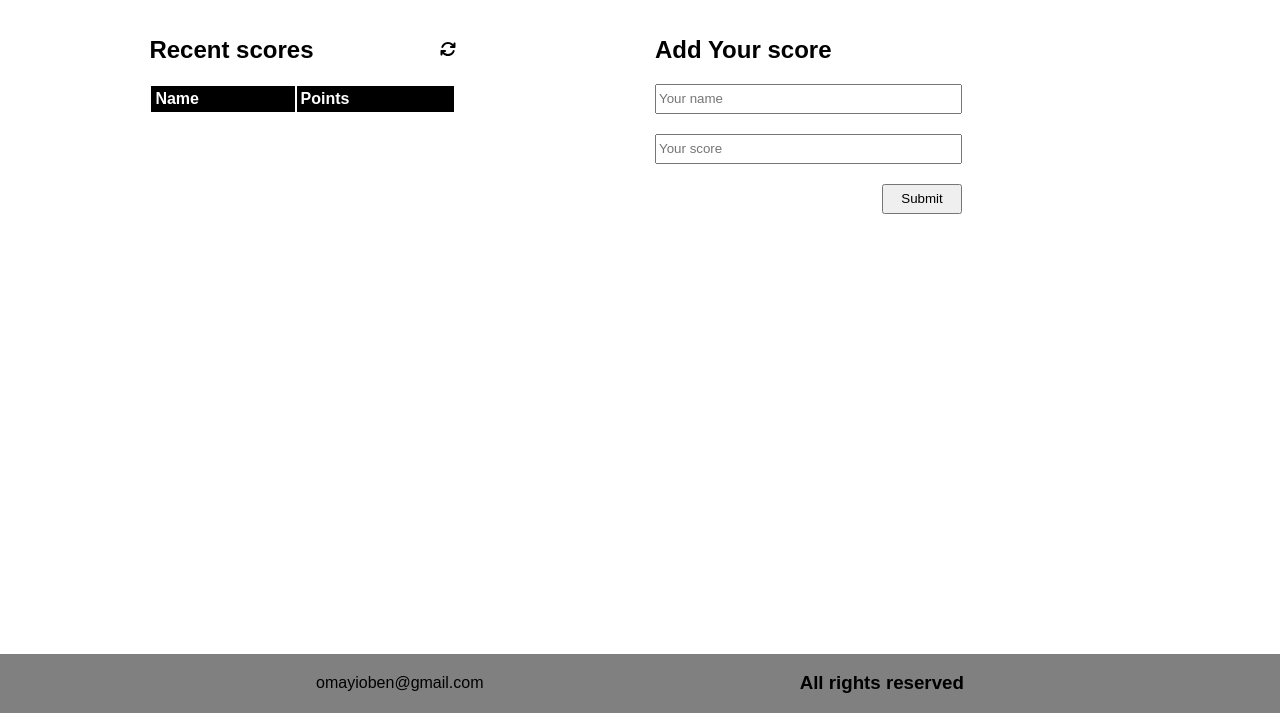
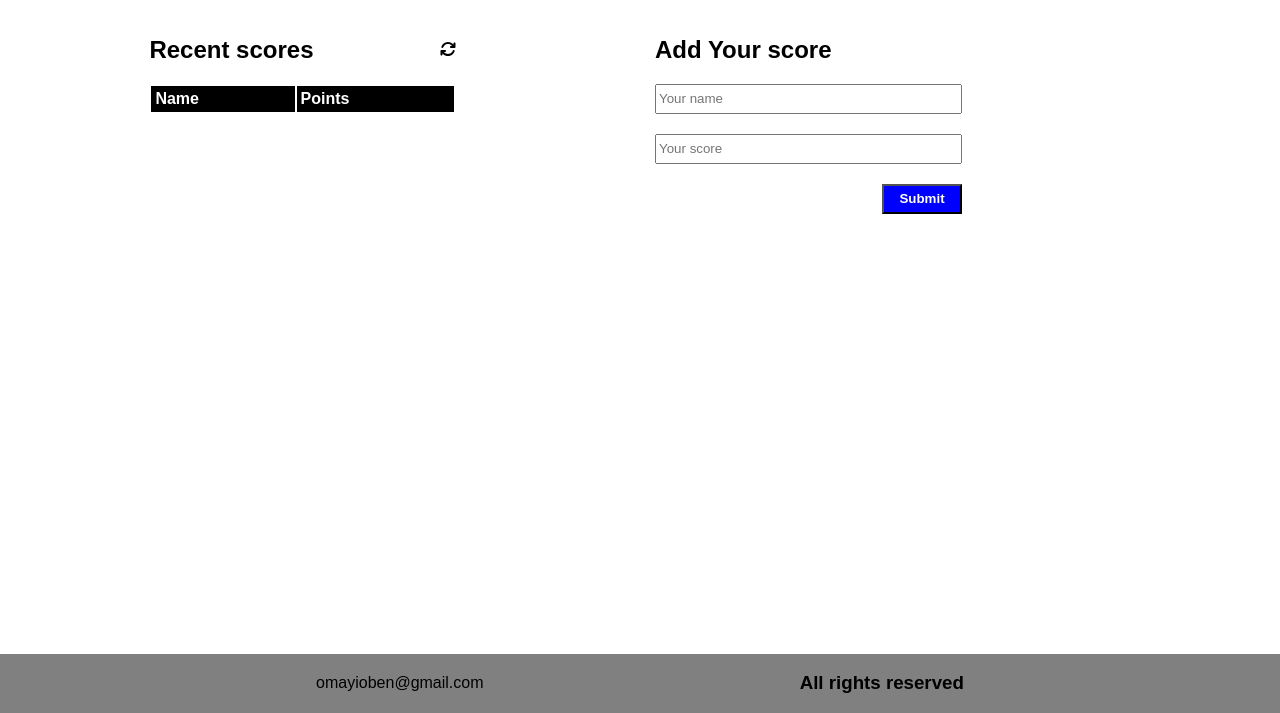
Before and after one commit to kiboma2021/Leaderboard, a website built with webpack: page src/index.html in a window 1280 px wide. Shown: the part 87-800 px from the top of the page. Built offline with nearby package versions, Linux system fonts and the light colour scheme.

Commit message:
Style submit button

```diff
--- a/src/main.css
+++ b/src/main.css
@@ -56,6 +56,9 @@ input {
   height: 30px;
   width: 80px;
   align-self: flex-end;
+  background-color: blue;
+  color: white;
+  font-weight: bold;
 }
 
 .ScoreContainer {
```
